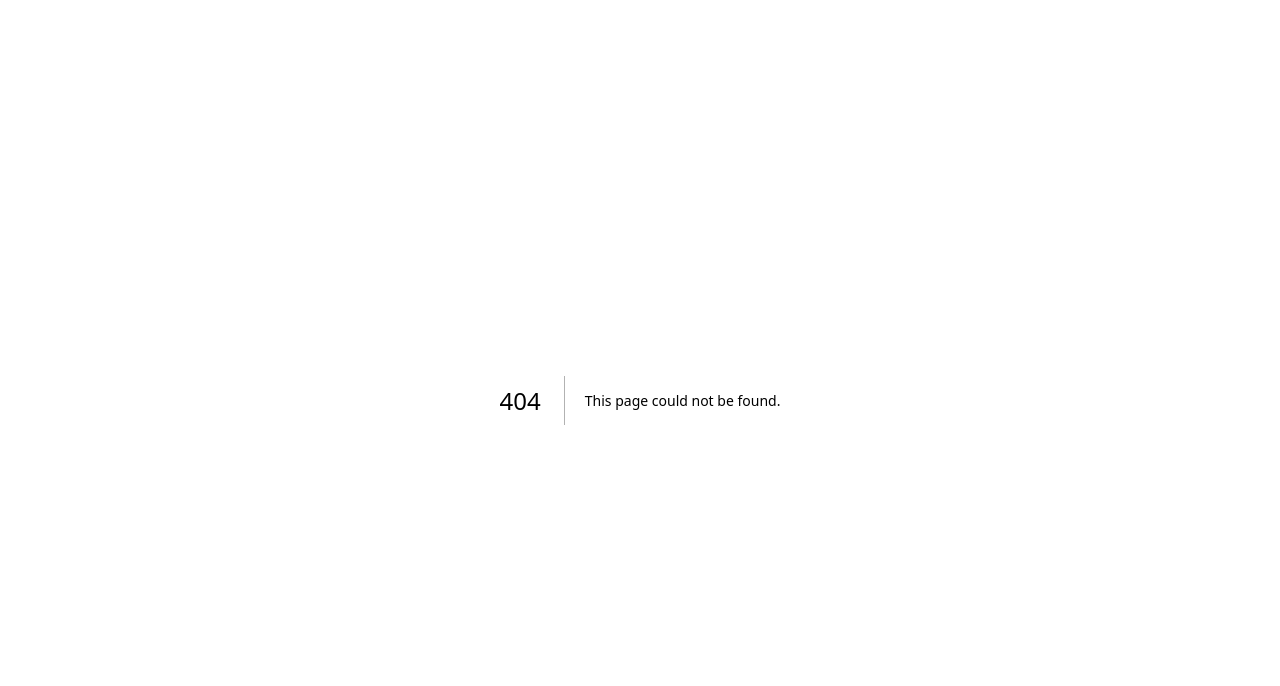
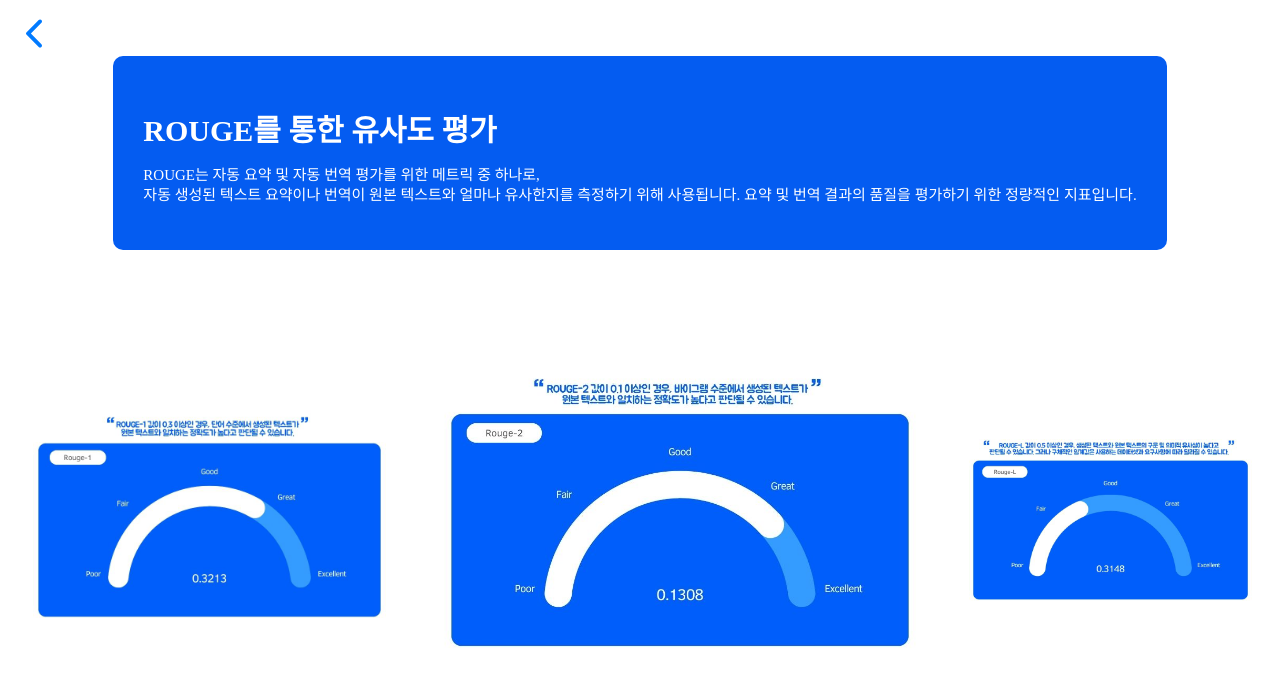
Before and after one commit to brother1-4752/kb-finance-ai-summarizer, a Next.js app: page /report in a window 1280 px wide. Before the commit this address had no page. Shown: the top 686 px of the page. Built offline with nearby package versions, Linux system fonts and the light colour scheme; what emotion-reset would draw is missing.

Commit message:
feat: report화면 구현

```diff
--- /dev/null
+++ b/pages/report/index.tsx
@@ -0,0 +1,111 @@
+import styled from '@emotion/styled'
+import { useRouter } from 'next/router'
+import { useState } from 'react'
+
+type ReportProps = {
+  rouge: string
+}
+
+type GridFrameData = {
+  xFr: string
+  yFr: string
+  zFr: string
+}
+
+export default function Report() {
+  const rougeList = ['rouge1', 'rouge2', 'rougeL']
+  const [gridFrameData, setGridFrameData] = useState<GridFrameData>()
+  const router = useRouter()
+
+  return (
+    <Background>
+      <BackButton disabled onClick={() => router.push('/main?back=results')}>
+        <svg
+          width="63"
+          height="29"
+          viewBox="0 0 63 29"
+          fill="none"
+          xmlns="http://www.w3.org/2000/svg">
+          <path
+            fill-rule="evenodd"
+            clip-rule="evenodd"
+            d="M12.7162 27.93L0.389536 15.4504C-0.129845 14.925 -0.129845 14.0763 0.389536 13.5496L12.7162 1.07002C13.466 0.309995 14.6858 0.309995 15.4369 1.07002C16.1867 1.83004 16.1867 3.06353 15.4369 3.82355L4.89217 14.5007L15.4369 25.1751C16.1867 25.9365 16.1867 27.17 15.4369 27.93C14.6858 28.69 13.466 28.69 12.7162 27.93Z"
+            fill="#007AFF"
+          />
+        </svg>
+      </BackButton>
+      <header>
+        <h1>ROUGE를 통한 유사도 평가</h1>
+        <p>
+          ROUGE는 자동 요약 및 자동 번역 평가를 위한 메트릭 중 하나로,
+          <br />
+          자동 생성된 텍스트 요약이나 번역이 원본 텍스트와 얼마나 유사한지를
+          측정하기 위해 사용됩니다. 요약 및 번역 결과의 품질을 평가하기 위한
+          정량적인 지표입니다.
+        </p>
+      </header>
+      <RougeContainer>
+        {rougeList.map((rouge, index) => (
+          <Rouge key={index} rouge={rouge}></Rouge>
+        ))}
+      </RougeContainer>
+    </Background>
+  )
+}
+
+const BackButton = styled.button`
+  width: 60px;
+  height: 50px;
+  position: fixed;
+  top: 10px;
+  left: 20px;
+  border: none;
+  border-radius: 8px;
+  background: none
+`
+
+const Background = styled.div`
+  width: 100%;
+  height: 100vh;
+
+  display: flex;
+  flex-direction: column;
+  justify-content: center;
+  align-items: center;
+
+  header {
+    background-color: #045cf1;
+    color: white;
+    margin-top: 50px;
+    padding: 30px;
+    border-radius: 10px;
+
+    h1 {
+      font-size: 30px;
+      margin-bottom: 15px;
+    }
+
+    p {
+      font-size: 15px;
+      line-height: 20px;
+    }
+  }
+`
+
+const RougeContainer = styled.div`
+  width: 100%;
+  height: 100%;
+  display: grid;
+  //TODO: Click Event에 따라 크기 조절하기
+  grid-template-columns: 1.5fr 2fr 1.2fr;
+`
+
+const Rouge = styled.div<ReportProps>`
+  width: 100%;
+  height: 70vh;
+  background-position: center;
+
+  background-image: url(${({ rouge }) => `/${rouge}.jpg`});
+  background-size: contain;
+  background-repeat: no-repeat;
+`
```
Also changed, not shown: lib/annotations/annotations.json (added, +18 -0 lines), pages/test/index.tsx (deleted, +0 -71 lines), pages/edit/index.tsx (deleted), 1 other file (tests, documents, lock files or other folders).
